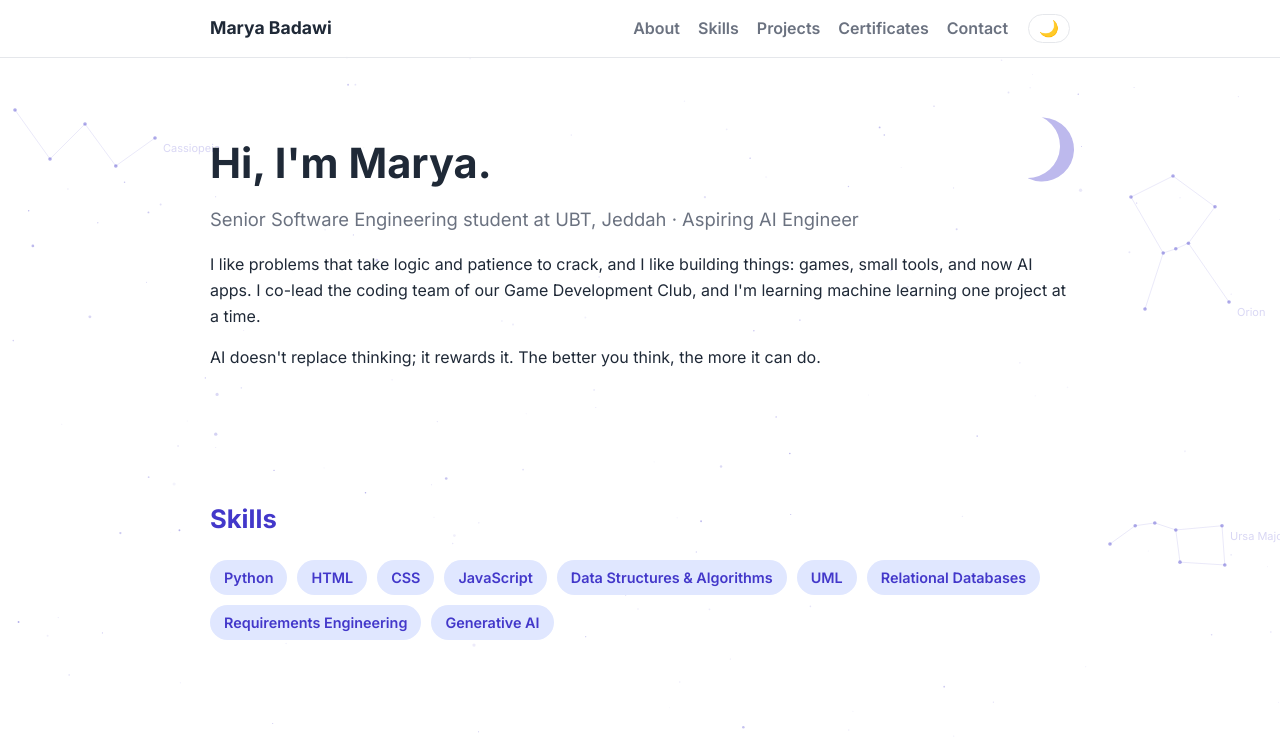
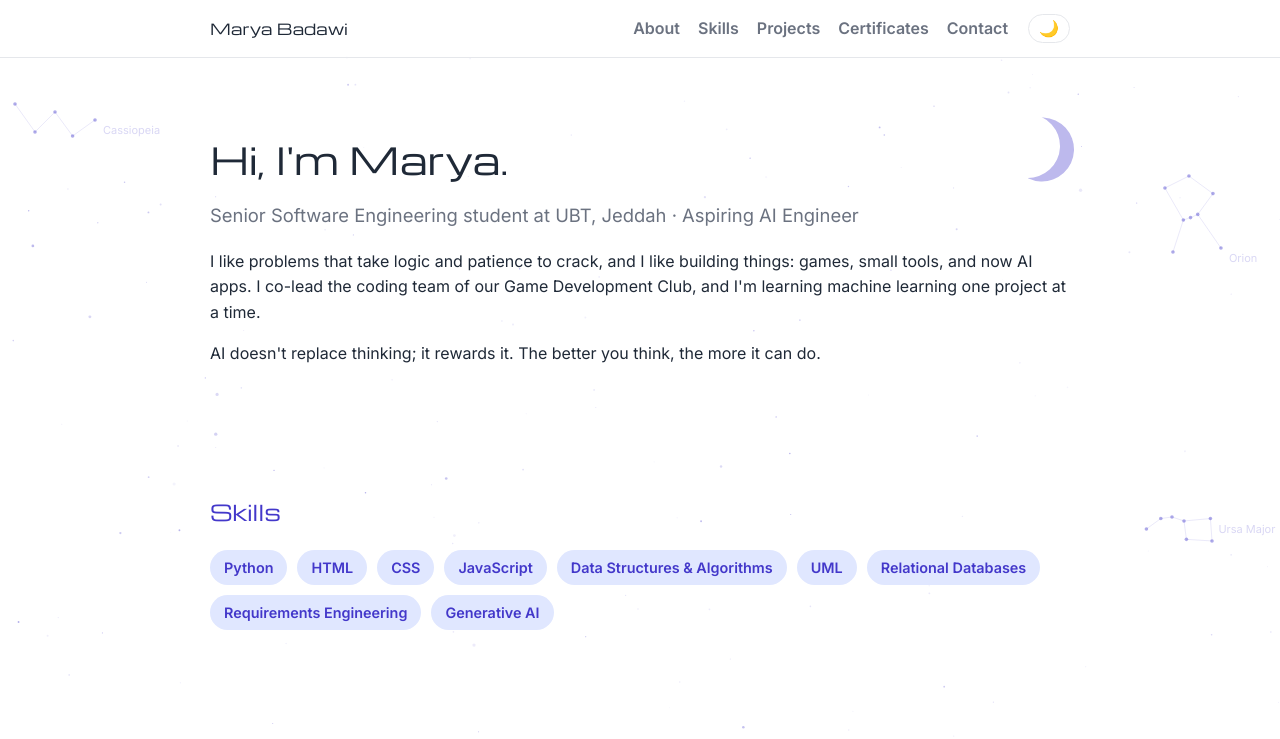
Before and after one commit to maryabadawi/maryabadawi.github.io, a plain HTML site: page index.html in a window 1280 px wide. Shown: the top 739 px of the page. Drawn offline with nearby package versions, Linux system fonts and the light colour scheme.

Commit message:
Use Michroma for headings, keep constellation labels clear of text

```diff
--- a/script.js
+++ b/script.js
@@ -129,8 +129,8 @@ function makeSky() {
   const margin = (width - CONTENT_WIDTH) / 2;
   const wide = margin >= 170;
   dim = wide ? 1 : 0.45;
-  const size = wide ? Math.min(margin - 50, height * 0.22) : Math.min(width, height) * 0.25;
-  const leftX = () => between(15, Math.max(15, margin - size - 35));
+  const size = wide ? Math.min(margin - 110, height * 0.22) : Math.min(width, height) * 0.25;
+  const leftX = () => between(15, Math.max(15, margin - size - 95)); // 95 = room for the name label
   const rightX = () => width - margin + between(20, Math.max(20, margin - size - 30));
 
   // [x, y] top-left corner for Orion, Ursa Major, Cassiopeia
--- a/style.css
+++ b/style.css
@@ -1,4 +1,4 @@
-@import url("https://fonts.googleapis.com/css2?family=Inter:wght@400;600;700&display=swap");
+@import url("https://fonts.googleapis.com/css2?family=Inter:wght@400;600;700&family=Michroma&display=swap");
 
 /* Colours: change these to change the whole site */
 :root {
@@ -93,8 +93,7 @@ nav {
 }
 
 nav .logo {
-  font-weight: 700;
-  font-size: 1.1rem;
+  font-size: 0.95rem;
   color: var(--text);
 }
 
@@ -132,13 +131,21 @@ section {
   scroll-margin-top: 60px;
 }
 
+/* Headings use Michroma: a wide, space-station style font (paragraphs stay in Inter so they're easy to read) */
+h1,
+h2,
+nav .logo {
+  font-family: "Michroma", sans-serif;
+  font-weight: 400;           /* Michroma has only one weight */
+}
+
 h1 {
-  font-size: 2.6rem;
-  margin: 0 0 8px;
+  font-size: 2.3rem;
+  margin: 0 0 12px;
 }
 
 h2 {
-  font-size: 1.6rem;
+  font-size: 1.35rem;
   margin: 0 0 20px;
   color: var(--main);
 }
@@ -376,7 +383,7 @@ footer .updated {
   }
 
   h1 {
-    font-size: 2rem;
+    font-size: 1.55rem;
   }
 
   .moon {
```
Also changed, not shown: preview.png.
